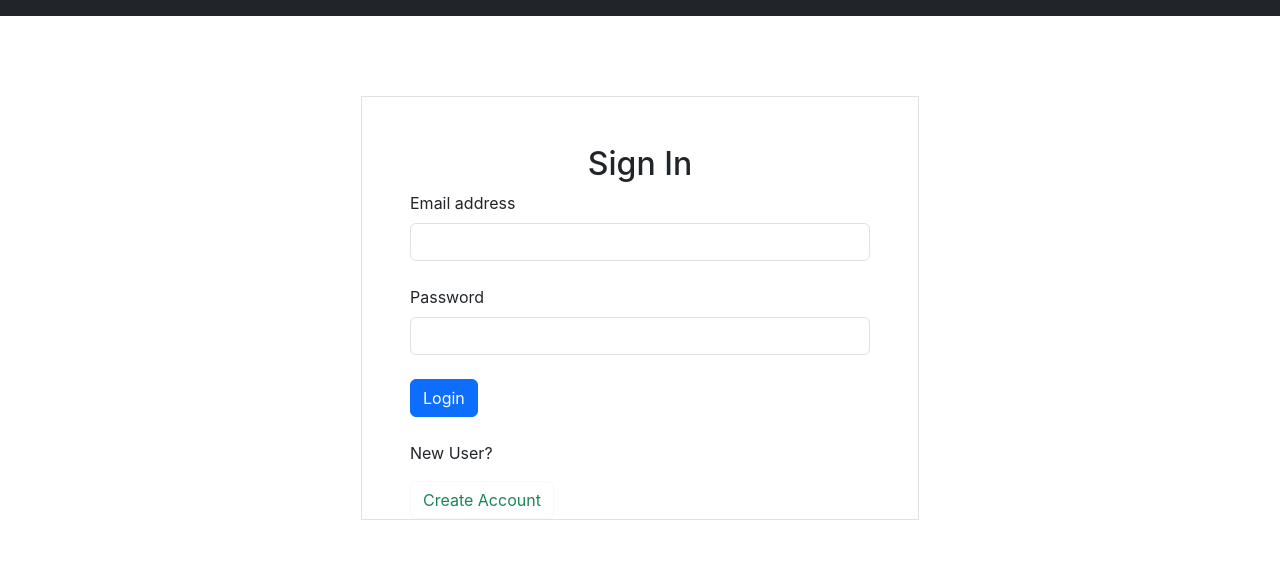
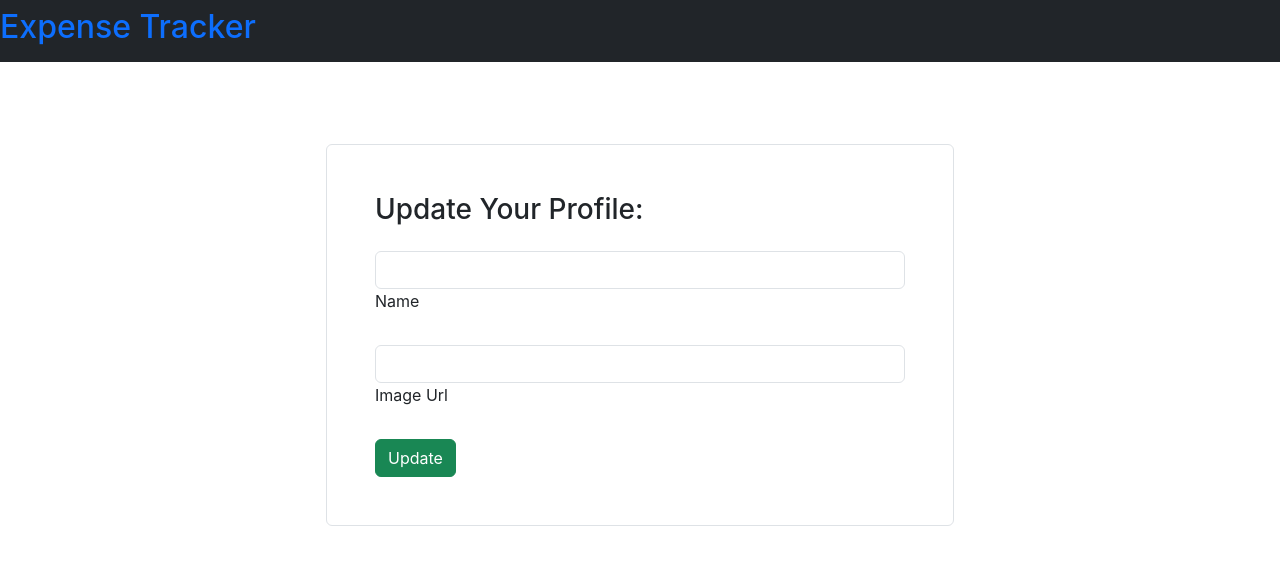
Before and after one commit to ZuhebAkhter/ExpenseTracker2.0, a React (Create React App) app in the folder expensetrackertwo/: page /welcome/profile in a window 1280 px wide. Shown: the top 564 px of the page. Built offline with nearby package versions, Linux system fonts and the light colour scheme.

Commit message:
UpdateProfile

```diff
--- a/expensetrackertwo/src/App.js
+++ b/expensetrackertwo/src/App.js
@@ -1,12 +1,21 @@
 import React from 'react'
 import Authentication from './Components/AuthenticationFolder/Authentication'
 import Navbar from './Components/NavbarItems/Navbar'
+import {Routes,Route} from 'react-router-dom'
+import Main from './Components/MainBody/Main'
+import ProfileUpdate from './Components/MainBody/ProfileUpdate'
 const App = () => {
   return (
-    <React.Fragment>
+    <div>
+    <header>
       <Navbar/>
-      <Authentication/>
-    </React.Fragment>
+    </header>
+    <Routes>
+      <Route path='/'  element={<Authentication/>}></Route>
+     <Route path='/welcome' element={<Main/>}></Route>
+     <Route path='/welcome/profile' element={<ProfileUpdate/>}></Route>
+     </Routes>
+     </div>
   )
 }
 
--- a/expensetrackertwo/src/Components/AuthenticationFolder/Authentication.js
+++ b/expensetrackertwo/src/Components/AuthenticationFolder/Authentication.js
@@ -1,5 +1,6 @@
 import React,{useContext, useRef, useState} from 'react'
-import AuthContext from '../AuthContext';
+import AuthContext from '../Store/AuthContext';
+import {useNavigate} from 'react-router-dom'
 
 const Authentication = () => {
   const [isLogin,setIsLogin]=useState(true)
@@ -7,7 +8,7 @@ const Authentication = () => {
   const emailInputRef=useRef();
   const passwordInputRef=useRef();
   const authCtx=useContext(AuthContext)
-
+const navigate=useNavigate();
 
   const submitHandler = (event) => {
     event.preventDefault();
@@ -64,8 +65,7 @@ const Authentication = () => {
         }
       }).then((data)=>{
         authCtx.login(data.idToken)
-        console.log('login Success')
-
+        navigate('/welcome')
       })
       .catch((err)=>{
         alert(err.message)
@@ -80,7 +80,7 @@ const Authentication = () => {
 
   return (
     <div className='container d-flex justify-content-center mt-5'>
-    <form onSubmit={submitHandler} className='w-50 border mt-5 px-5'>
+    <form onSubmit={submitHandler} className='w-50 border rounded mt-5 px-5'>
   <h2 className='text-center pt-5'>{isLogin ? 'Sign In':'SignUp'}</h2>
 
   <div className="form-outline mb-4">
--- /dev/null
+++ b/expensetrackertwo/src/Components/MainBody/Main.js
@@ -0,0 +1,16 @@
+import React from 'react'
+import {Link} from 'react-router-dom'
+
+const Main = () => {
+  return (
+    <div className='container-fluid'>
+        <h2 className='text-center mt-5 pt-5'>Welcome to Expense Tracker</h2>
+        <div className='conatiner d-flex justify-content-center'>
+            <p className='fw-italic '>Your Profile is Incomplete</p>
+            <Link className='link-underline link-underline-opacity-0 ps-2' to={'/welcome/profile'}>Complete Now</Link>
+        </div>
+    </div>
+  )
+}
+
+export default Main
--- /dev/null
+++ b/expensetrackertwo/src/Components/MainBody/ProfileUpdate.js
@@ -0,0 +1,65 @@
+import { useContext, useRef } from "react"
+import React   from 'react'
+import AuthContext from "../Store/AuthContext"
+
+const ProfileUpdate = () => {
+const authCtx=useContext(AuthContext)
+const nameInputref=useRef()
+const importUrlInputref=useRef();
+console.log(authCtx)
+
+    const updateProfileHandler=(event)=>{
+        event.preventDefault();
+  const enteredName=nameInputref.current.value;
+  const enteredImage=importUrlInputref.current.value;
+
+
+  fetch('https://identitytoolkit.googleapis.com/v1/accounts:update?key=AIzaSyAETg2zF9x10EXhHPOpv0wtzwNtIHAPFXs',{
+     method:'POST',
+     headers: {
+        "Content-Type": "application/json",
+      },
+      body: JSON.stringify({
+        idToken: authCtx.token,
+        displayName: enteredName,
+        photoUrl: enteredImage,
+        returnSecureToken: true
+      })
+    })
+    .then(response => response.json())
+    .then(data => {
+      console.log("Profile updated successfully:", data);
+    })
+    .catch(error => {
+      console.error("Error updating profile:", error);
+    });
+
+
+    }
+  return (
+    <div className='container-fluid d-flex justify-content-center pt-5 mt-5'>
+    <form onSubmit={updateProfileHandler} className='w-50 border rounded p-5 m-5'>
+        <h3 className='pb-3'>Update Your Profile:</h3>
+         <div className="row mb-4">
+
+      <div className="form-outline">
+        <input type="text"  className="form-control" ref={nameInputref} />
+        <label className="form-label" >Name</label>
+      </div>
+
+
+  </div>
+
+  <div className="form-outline mb-4">
+    <input type="url"  className="form-control" ref={importUrlInputref} />
+    <label className="form-label" >Image Url</label>
+  </div>
+  <div className="form-outline">
+   <button type="submit" className='btn btn-success'>Update</button>
+  </div>
+    </form>
+    </div>
+  )
+}
+
+export default ProfileUpdate
--- a/expensetrackertwo/src/Components/NavbarItems/Navbar.js
+++ b/expensetrackertwo/src/Components/NavbarItems/Navbar.js
@@ -3,9 +3,9 @@ import React from 'react'
 const Navbar = () => {
   return (
     <nav className="navbar navbar-expand-sm bg-dark navbar-dark fixed-top">
-  <div className="container-fluid">
 
-  </div>
+    <h2 className='me-auto text-primary'>Expense Tracker</h2>
+
 </nav>
   )
 }
--- a/expensetrackertwo/src/index.js
+++ b/expensetrackertwo/src/index.js
@@ -2,13 +2,15 @@ import React from 'react';
 import ReactDOM from 'react-dom/client';
 import './index.css';
 import App from './App';
-import  { AuthContextProvider } from './Components/AuthContext';
+import  { AuthContextProvider } from './Components/Store/AuthContext';
+import {BrowserRouter} from 'react-router-dom'
 
 const root = ReactDOM.createRoot(document.getElementById('root'));
 root.render(
   <AuthContextProvider>
-
+    <BrowserRouter>
     <App />
+  </BrowserRouter>
     </AuthContextProvider>
 );
 
```
Also changed, not shown: expensetrackertwo/src/Components/Store/AuthContext.js (renamed from expensetrackertwo/src/Components/AuthContext.js).
